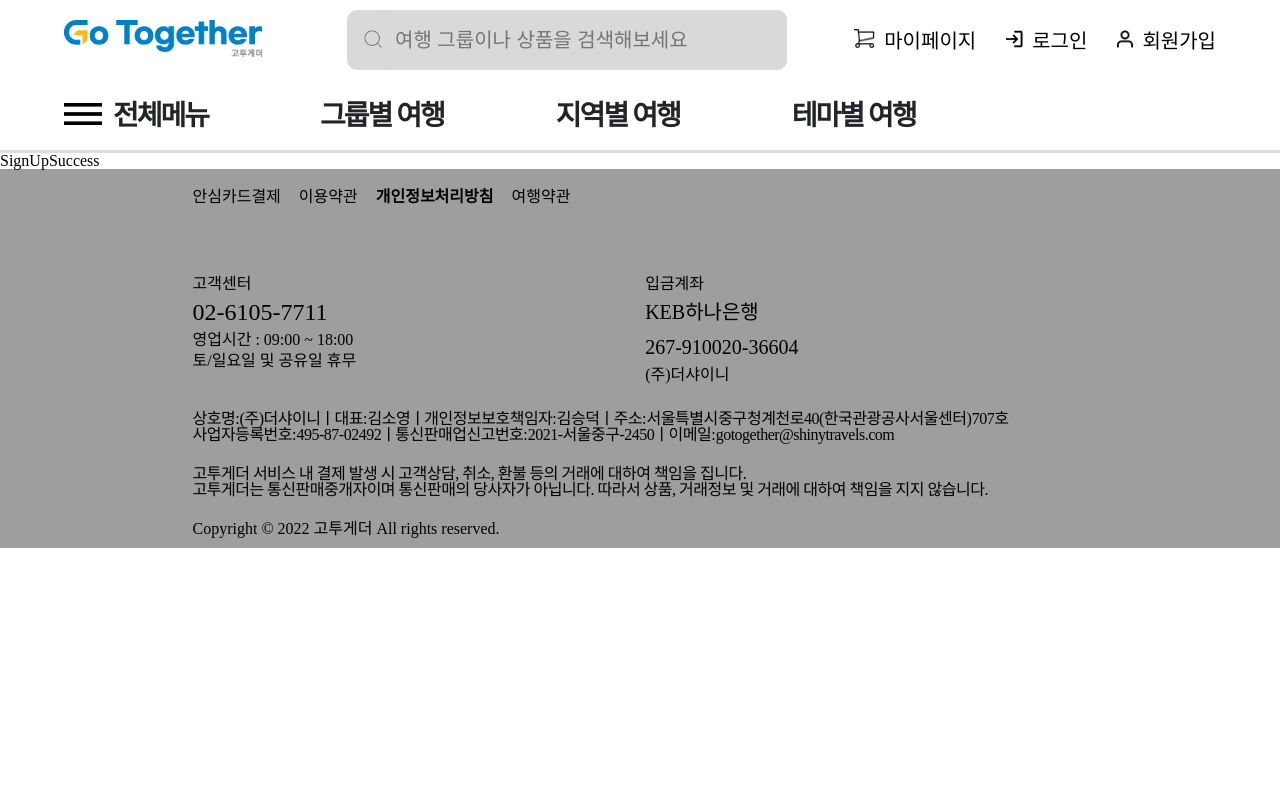
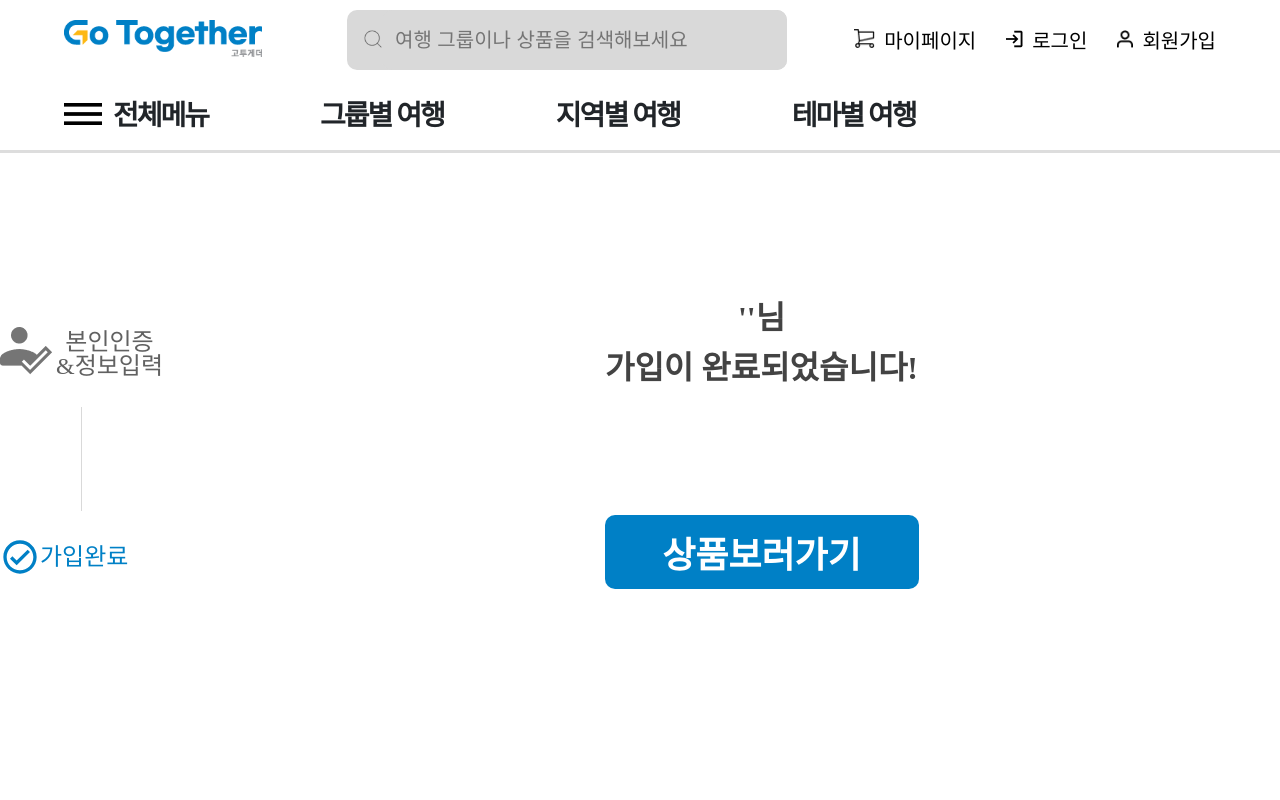
Before and after one commit to TRAVELERSTEAM/TRAVELERS-FE-USER, a React (Vite) app: page /signup-success in a window 1280 px wide. Shown: the top 800 px of the page. Built offline with nearby package versions, Linux system fonts and the light colour scheme; no server answers.

Commit message:
feat: 회원가입 성공 페이지 작성 & design: 회원가입 성공 페이지 디자인

```diff
--- a/src/api/user/user.ts
+++ b/src/api/user/user.ts
@@ -54,7 +54,7 @@ export const signUpApi = async (payload: signUp) => {
   } = payload;
 
   const formData = new FormData();
-  formData.append('files', profile[0]);
+  formData.append('file', profile[0]);
 
   const body = {
     username,
@@ -75,7 +75,7 @@ export const signUpApi = async (payload: signUp) => {
 
   formData.append('request', blob);
 
-  const { data } = await axios({
+  const { data, status } = await axios({
     method: 'post',
     url: `${baseUrl}/register`,
     headers: {
@@ -84,7 +84,14 @@ export const signUpApi = async (payload: signUp) => {
     data: formData,
   });
 
-  return data;
+  console.log(data);
+  localStorage.setItem('username', data.username);
+  localStorage.setItem('profile', data.profile);
+
+  if (status === 409) {
+    alert('이미 존재하는 계정입니다.');
+  }
+  // return data;
 };
 
 export interface emailCertificationState {
--- a/src/pages/SignUpPage.tsx
+++ b/src/pages/SignUpPage.tsx
@@ -1,6 +1,8 @@
 import React, { useRef, useState } from 'react';
 import { useForm } from 'react-hook-form';
 import { useMutation } from 'react-query';
+import { useNavigate } from 'react-router-dom';
+import { useSetRecoilState } from 'recoil';
 import styled from 'styled-components';
 import {
   emailCertification,
@@ -11,6 +13,7 @@ import {
 } from '~/api/user/user';
 import KindOfTrip from '~/components/signup/KindOfTrip';
 import SignUpState from '~/components/signup/SignUpState';
+import { Profile, UserName } from '~/utils/atom';
 
 const group = ['5070끼리', '2040끼리', '남자끼리', '여자끼리', '자녀동반', '누구든지'];
 const area = [
@@ -40,7 +43,7 @@ export interface signUp {
 }
 
 function SignUp() {
-  const [profile, setProfile] = useState('/basic-profile.png');
+  const [profile, setProfile] = useState('basic-profile.png');
 
   const {
     register,
@@ -83,11 +86,22 @@ function SignUp() {
   const watchPassword = watch('password');
   const watchConfirmPassword = watch('confirmPassword');
 
+  const setUserName = useSetRecoilState(UserName);
+  const setProfileUrl = useSetRecoilState(Profile);
+
   const {
     mutate: signUp,
     isLoading,
     isError,
-  } = useMutation('signup', (data: signUp) => signUpApi(data));
+  } = useMutation('signup', (data: signUp) => signUpApi(data), {
+    onSuccess: () => {
+      const localUserName: any = localStorage.getItem('username');
+      const localProfileUrl: any = localStorage.getItem('profile');
+      setUserName(localUserName);
+      setProfileUrl(localProfileUrl);
+      navigate('/signup-success');
+    },
+  });
 
   const { mutate: emailCertificate } = useMutation(
     'emailcertification',
@@ -97,6 +111,8 @@ function SignUp() {
   const { mutate: emailkey } = useMutation('emailkey', (data: emailVerifyState) =>
     emailVerify(data),
   );
+
+  const navigate = useNavigate();
 
   const onSubmit = (data: signUp) => {
     if (data.password !== data.confirmPassword) {
--- a/src/pages/SignUpSuccess.tsx
+++ b/src/pages/SignUpSuccess.tsx
@@ -1,7 +1,89 @@
-import React from 'react';
+import React, { useEffect } from 'react';
+import { useNavigate } from 'react-router-dom';
+import { useRecoilState, useRecoilValue } from 'recoil';
+import styled from 'styled-components';
+import SignUpState from '~/components/signup/SignUpState';
+import { isSuccessState, Profile, UserName } from '~/utils/atom';
 
 function SignUpSuccess() {
-  return <div>SignUpSuccess</div>;
+  const [isSuccess, setIsSuccess] = useRecoilState(isSuccessState);
+  const username = useRecoilValue(UserName);
+  const profile = useRecoilValue(Profile);
+  const updateIsSuccess = () => {
+    if (username && profile) {
+      setIsSuccess(true);
+    } else {
+      setIsSuccess(false);
+    }
+  };
+
+  useEffect(() => {
+    updateIsSuccess();
+  }, [isSuccess, username, profile]);
+
+  const navigate = useNavigate();
+  return (
+    <Container>
+      <SignUpState signUpPage="off" successSignUp="on" />
+      <div className="success-info">
+        {profile && <img src={profile} alt="user-profile" />}
+        <div className="success-message">
+          <p>'{username}'님</p>
+          <p>가입이 완료되었습니다!</p>
+        </div>
+        <button
+          onClick={() => {
+            localStorage.removeItem('username');
+            localStorage.removeItem('profile');
+            navigate('/');
+          }}
+        >
+          상품보러가기
+        </button>
+      </div>
+    </Container>
+  );
 }
 
 export default SignUpSuccess;
+
+const Container = styled.div`
+  width: 100%;
+  height: 100vh;
+  display: flex;
+  justify-content: center;
+  gap: 80px;
+  margin-top: 100px;
+  .success-info {
+    width: 1220px;
+    display: flex;
+    flex-direction: column;
+    align-items: center;
+    img {
+      margin-top: 74px;
+      width: 174px;
+      height: 174px;
+      border-radius: 100%;
+    }
+    .success-message {
+      margin: 40px 0 122px;
+      font-size: 32px;
+      text-align: center;
+      font-weight: 700;
+      line-height: 50px;
+      color: #434343;
+    }
+  }
+  button {
+    width: 314px;
+    height: 74px;
+    border: none;
+    outline: none;
+    border-radius: 10px;
+    background-color: #0080c6;
+    color: #ffffff;
+    font-size: 36px;
+    font-weight: 700;
+    cursor: pointer;
+  }
+`;
--- /dev/null
+++ b/src/utils/atom.ts
@@ -0,0 +1,16 @@
+import { atom } from 'recoil';
+
+export const UserName = atom({
+  key: 'username',
+  default: localStorage.getItem('username'),
+});
+
+export const Profile = atom({
+  key: 'profile',
+  default: localStorage.getItem('profile'),
+});
+
+export const isSuccessState = atom({
+  key: 'isSuccess',
+  default: false,
+});
```
